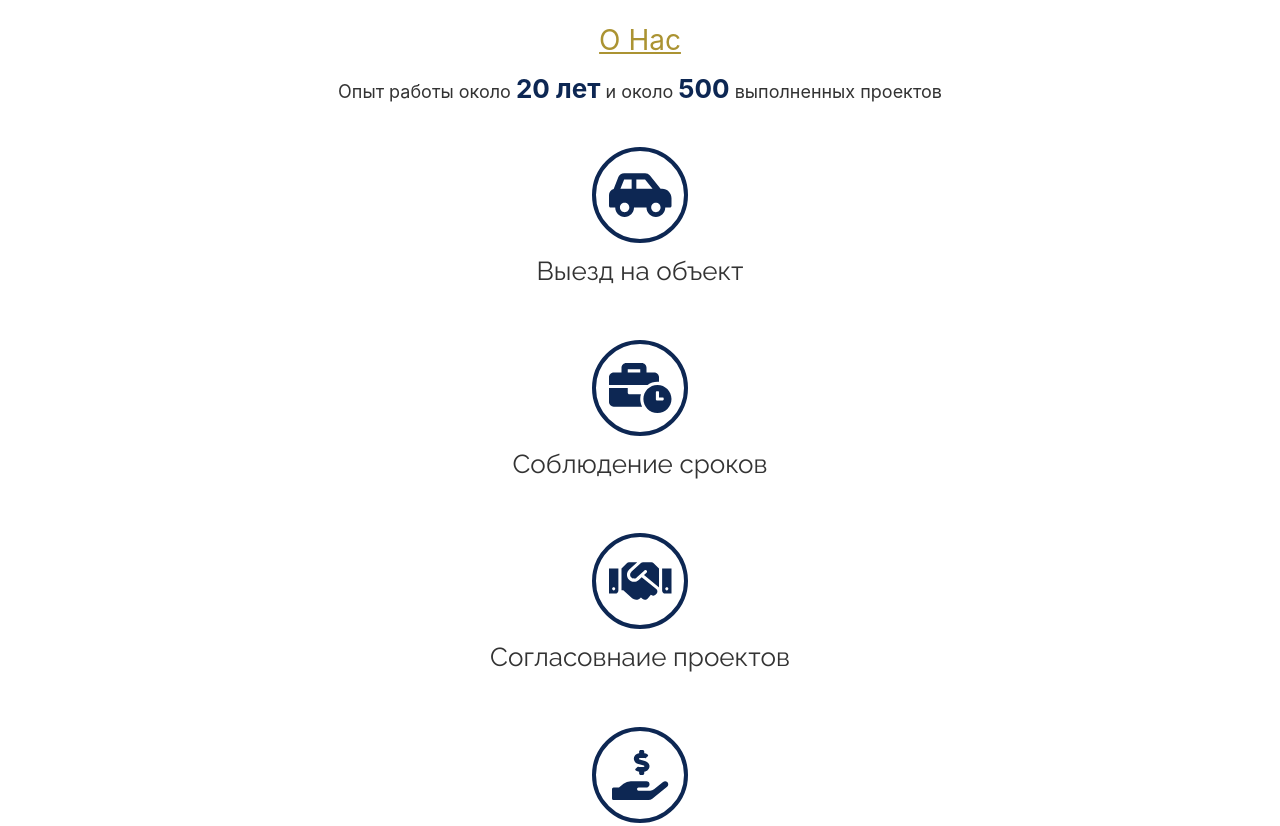
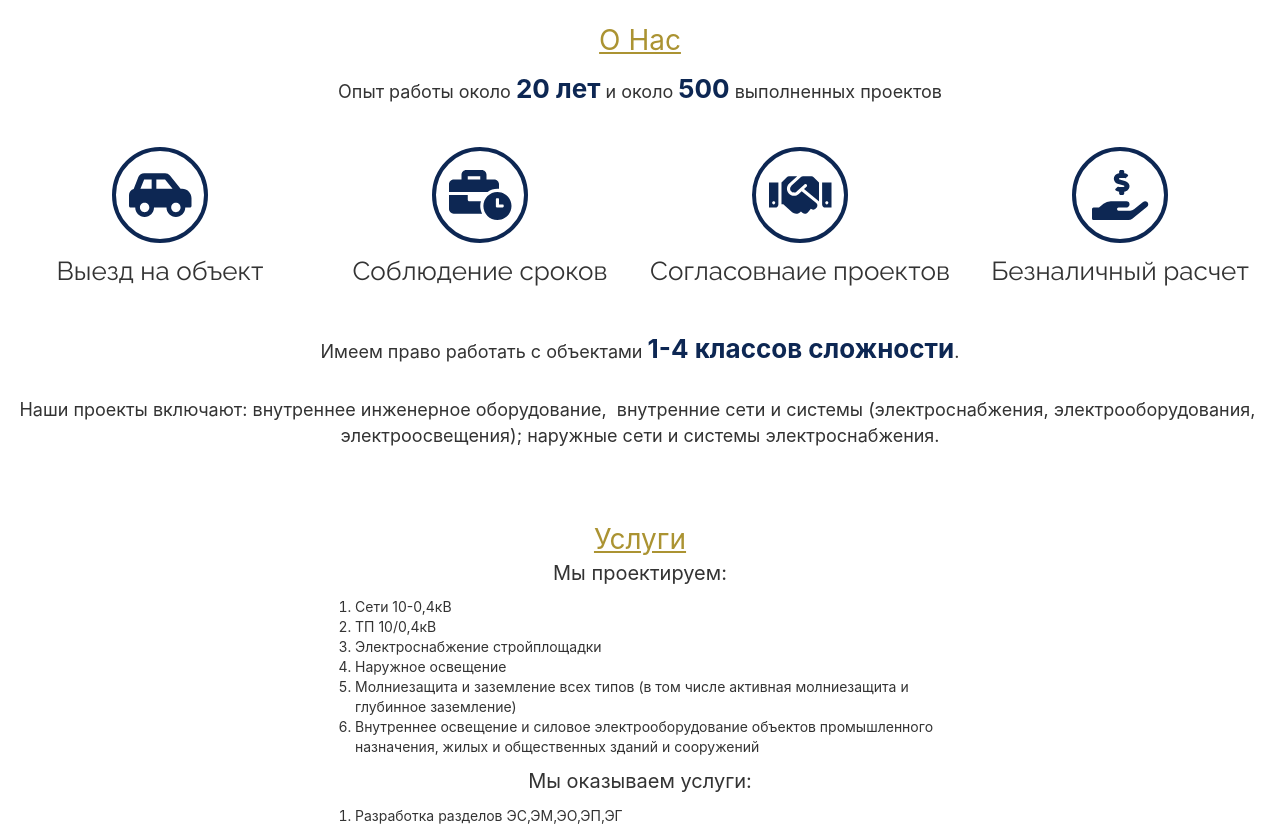
Before and after one commit to Pulitzier/home, a React (Create React App) app: page / in a window 1280 px wide. Shown: the part 700-1526 px from the top of the page. Built offline with nearby package versions, Linux system fonts and the light colour scheme.

Commit message:
Add styles to About, Services, Client sections

```diff
--- a/src/components/AboutSection/index.js
+++ b/src/components/AboutSection/index.js
@@ -1,8 +1,9 @@
 import React from 'react';
 import { FontAwesomeIcon } from '@fortawesome/react-fontawesome';
 import { faCarSide, faBusinessTime, faHandshake, faHandHoldingUsd } from '@fortawesome/free-solid-svg-icons';
+import './style.css';
 
-let About = (props) => {
+const About = (props) => {
 	return (
 		<section id="about">
 			<header>О Нас</header>
--- a/src/components/AboutSection/style.scss
+++ b/src/components/AboutSection/style.scss
@@ -2,10 +2,12 @@
 
 #about {
   padding-top: 30px;
-  flex-flow: column wrap;
+  flex-wrap: wrap;
+  header { width: 100%; }
   p {
     font-size: 18px;
     padding: 10px;
+    &:not(.about-item) { width: 100% }
   }
   span.exclamation {
     color: $secondary-text-color;
@@ -13,11 +15,13 @@
     font-weight: bold;
   }
   .about-item {
+    flex: 1;
     display: flex;
     align-items: center;
     flex-flow: column wrap;
+    padding: 20px 10px;
+    width: auto;
     font-size: 26px;
-    padding: 20px 10px;
     font-family: Raleway, sans-serif;
     span {
       color: $secondary-text-color;
@@ -34,3 +38,7 @@
     }
   }
 }
+
+@media (max-width: 768px) {
+  #about { flex-flow: column wrap; }
+}
--- a/src/components/ClientsSection/index.js
+++ b/src/components/ClientsSection/index.js
@@ -4,14 +4,13 @@ import be from '../../static/media/be-small.jpg';
 import bsb from '../../static/media/bsb-small.jpg';
 import gsb from '../../static/media/gsb-small.jpg';
 import sek from '../../static/media/sek-small.png';
+import './style.css';
 
 export default class Clients extends Component {
 	componentDidMount() {
-		let slides = document.querySelectorAll('#slides .slide');
+		const slides = document.querySelectorAll('#slides .slide');
+		const slideInterval = setInterval(nextSlide,2000);
 		let currentSlide = 0;
-		let slideInterval = setInterval(nextSlide,2000);
-
-		console.log(slides);
 
 		function nextSlide() {
 			slides[currentSlide].className = 'slide';
--- a/src/components/ContactUsSection/index.js
+++ b/src/components/ContactUsSection/index.js
@@ -1,6 +1,7 @@
 import React from 'react';
+import './style.css';
 
-let ContactUsSection = (props) => {
+const ContactUsSection = (props) => {
 	return (
 		<section id="contact-us">
 			<header>Наши Контакты</header>
@@ -8,7 +9,7 @@ let ContactUsSection = (props) => {
 			<a href="mailto:tak.ef@mail.ru">tak.ef@mail.ru</a>
 			<p>Режим работы:</p>
 			<p>Пн. - Пт. 08.00 - 19.00</p>
-			<p className="brand-name">ИП Такушевич;</p>
+			<p className="brand-name">ИП Такушевич</p>
 		</section>
 	)
 };
--- a/src/components/Header/index.js
+++ b/src/components/Header/index.js
@@ -1,5 +1,6 @@
 import React from 'react';
 import NavMenu from "../NavMenu";
+import './style.css';
 
 const Header = ({ toggleMenu, activeMobileMenu }) => {
  return (
--- a/src/components/ServicesSection/index.js
+++ b/src/components/ServicesSection/index.js
@@ -1,4 +1,5 @@
 import React from "react";
+import './style.css';
 
 let ServicesSection = (props) => {
 	return (
--- a/src/components/ServicesSection/style.scss
+++ b/src/components/ServicesSection/style.scss
@@ -7,6 +7,7 @@
     font-size: 20px;
   }
   ul {
+    max-width: 650px;
     list-style-type: decimal;
     text-align: left;
   }
--- a/src/static/index.scss
+++ b/src/static/index.scss
@@ -1,9 +1,4 @@
 @import "../components/App/style.scss";
-@import "../components/Header/style.scss";
-@import "../components/AboutSection/style.scss";
-@import "../components/ClientsSection/style.scss";
-@import "../components/ContactUsSection/style.scss";
-@import "../components/ServicesSection/style.scss";
 @import url("https://fonts.googleapis.com/css?family=Raleway");
 
 body {
```
